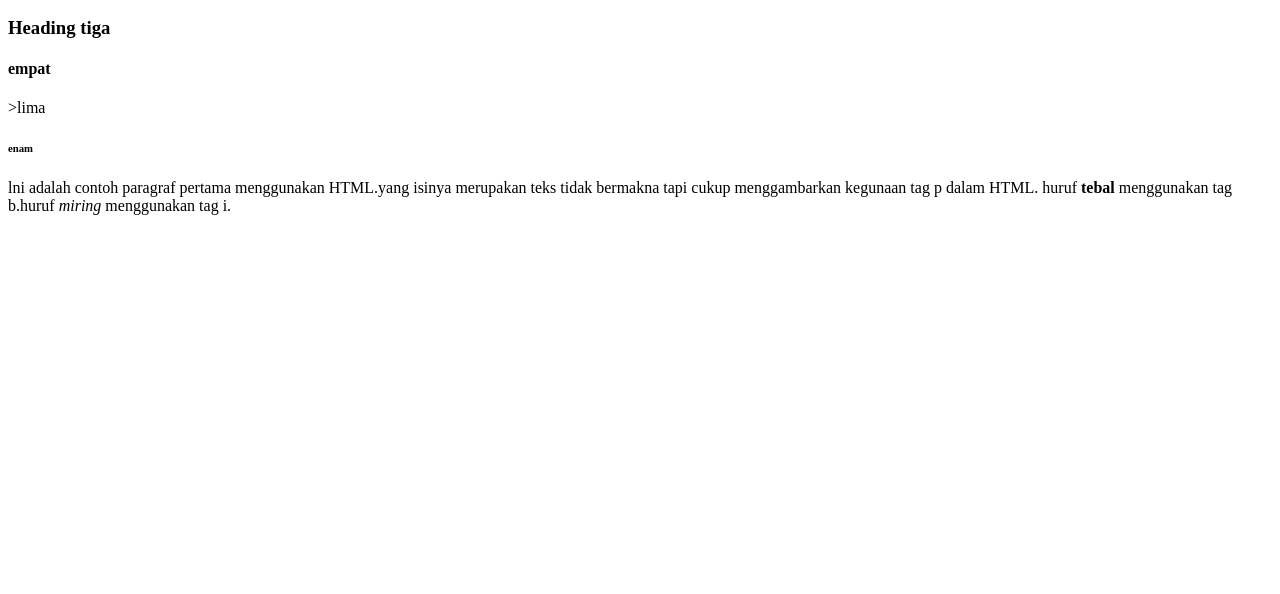
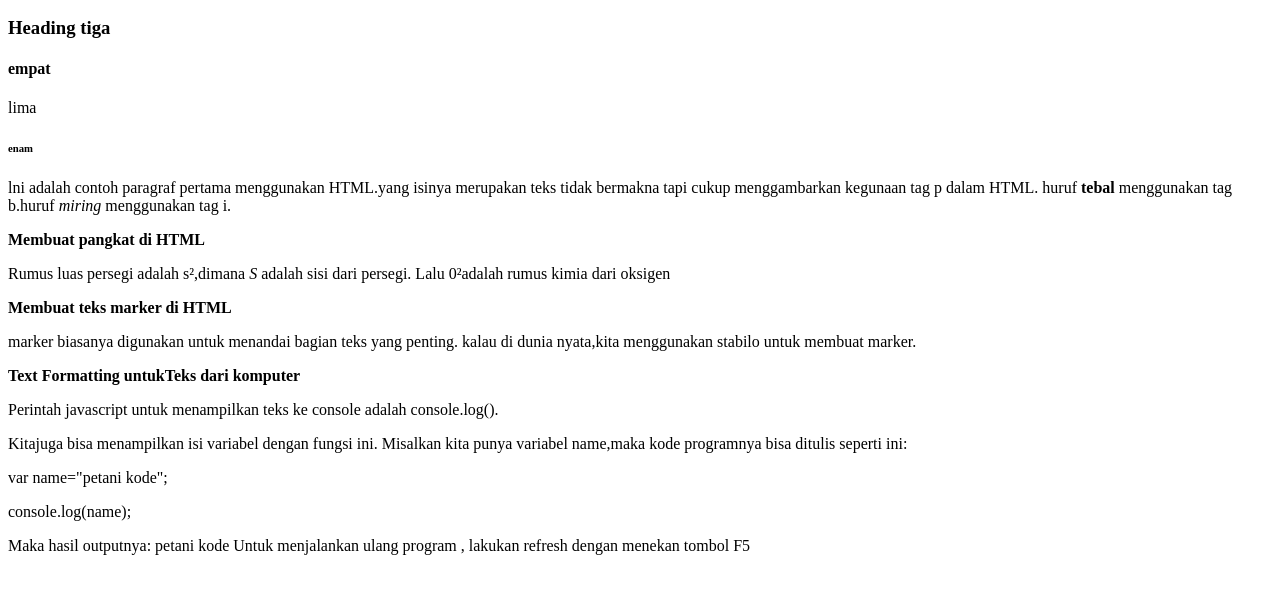
Before and after one commit to sitinurasiahramadani/latihan2, a plain HTML site: page index.html in a window 1280 px wide. Shown: the part 110-704 px from the top of the page. Drawn offline with Linux system fonts and the light colour scheme.

Commit message:
update index.html

```diff
--- a/index.html
+++ b/index.html
@@ -12,10 +12,23 @@
 <h2>judul yang kedua</h2>
 <h3>Heading tiga</h3>
 <h4>empat</h4
-<h5>>lima</h5>
-<h6>enam</h6>
+<h5></h5>lima </h5>
+<h6> enam </h6>
 <body>
 </p>lni adalah contoh paragraf pertama menggunakan HTML.yang isinya merupakan teks tidak bermakna tapi cukup menggambarkan kegunaan tag p dalam HTML. huruf <b>tebal</b> menggunakan tag b.huruf <i>miring</i> menggunakan tag i.</p>
+<b>Membuat pangkat di HTML</b>
+<p>Rumus luas persegi adalah s²,dimana <i>S</i> adalah sisi dari persegi. Lalu 0²adalah rumus kimia dari oksigen</p>
+<b>Membuat teks marker di HTML</b>
+<p>marker biasanya digunakan untuk menandai bagian teks yang penting. kalau di dunia nyata,kita menggunakan stabilo untuk membuat marker.</p>
+<b>Text Formatting untukTeks dari komputer</b>
+ <p></p>Perintah javascript untuk menampilkan teks ke console adalah console.log().
+ <p>Kitajuga bisa menampilkan isi variabel dengan fungsi ini.
+Misalkan kita punya variabel name,maka kode programnya bisa ditulis seperti ini:</p>
+
+                               <p>var name="petani kode";</p>
+                               <p>console.log(name);</p>
+ </p>Maka hasil outputnya: petani kode
+Untuk menjalankan ulang program , lakukan refresh dengan menekan tombol F5
 </body>
 
 </html>
```
